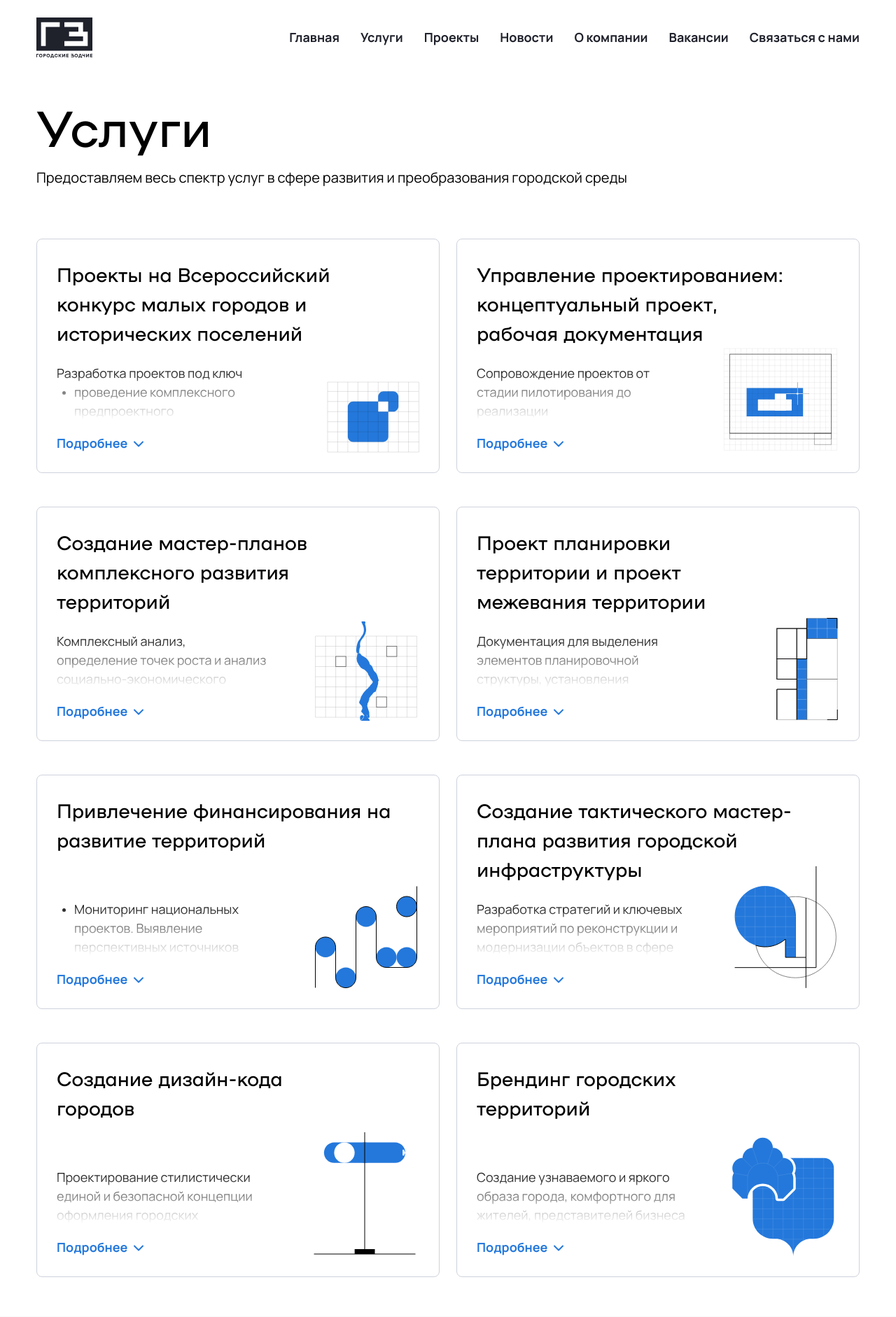
After one commit to acr0matic/gzodchie, a PHP site: page /service.php in a window 1280 px wide. The commit adds this page. Shown: the top 1882 px of the page at 70% size. Run offline with PHP 8.4, Linux system fonts and the light colour scheme; style sheets or scripts are compiled from the project's sources.

Commit message:
feat: верстка "услуги"

```diff
--- a/src/layout/partials/footer.php
+++ b/src/layout/partials/footer.php
@@ -134,6 +134,8 @@
 
   <script src="scripts/init.js"></script>
   <script src="scripts/hero.js"></script>
+  <script src="scripts/header.js"></script>
+  <script src="scripts/service.js"></script>
   <!-- endbuild -->
   </body>
 
--- a/src/layout/partials/header.php
+++ b/src/layout/partials/header.php
@@ -57,7 +57,7 @@
   <!-- endbuild -->
 </head>
 
-<body>
+<body class="page">
   <!-- Шапка -->
   <header id="header">
     <div class="container">
--- a/src/scss/layout/common/_page.scss
+++ b/src/scss/layout/common/_page.scss
@@ -3,5 +3,12 @@
 // -----------------------------------------------------------------------------
 
 .page {
+  &__title {
+    font-size: $font-size__display--medium;
+    line-height: $line-height--secondary;
+  }
 
+  &__text {
+    font-size: $font-size__text--large;
+  }
 }
--- a/src/scss/layout/page/_main.scss
+++ b/src/scss/layout/page/_main.scss
@@ -3,3 +3,4 @@
 @import "index/partner";
 @import "index/work";
 @import "index/about";
+@import "service/service/main";
--- /dev/null
+++ b/src/scss/layout/page/service/service/_card.scss
@@ -0,0 +1,135 @@
+.service-card {
+  padding: 28px;
+
+  border: 1px solid #cfd2dd;
+  border-radius: $border-radius;
+
+  &--big {
+    .service-card__content {
+      @include breakpoint($breakpoint-laptop--medium) {
+        width: 300px;
+      }
+
+      width: 600px;
+    }
+
+    .service-card__picture {
+      @include breakpoint($breakpoint-laptop--medium) {
+        width: 168px;
+      }
+    }
+  }
+
+  &--open {
+    .service-card__text {
+      max-height: var(--max-height);
+
+      &::after {
+        opacity: 0;
+        visibility: hidden;
+      }
+    }
+
+    .service-card__action {
+      @media (hover: hover) {
+        &:hover .service-card__arrow {
+          transform: rotate(180deg);
+        }
+      }
+    }
+
+    .service-card__arrow {
+      transform: rotate(180deg);
+    }
+  }
+
+  &__title {
+    margin-bottom: 24px;
+
+    font-weight: $weight-ExtraBold;
+    font-size: $font-size__text--huge + 4px;
+    font-family: Namu, sans-serif;
+  }
+
+  &__wrapper {
+    position: relative;
+
+    display: flex;
+    align-items: flex-end;
+  }
+
+  &__content {
+    width: 300px;
+  }
+
+  &__picture {
+    position: absolute;
+    right: 0;
+    bottom: 0;
+  }
+
+  &__image {
+    margin-left: auto;
+  }
+
+  &__text {
+    position: relative;
+    overflow: hidden;
+    max-height: 80px;
+
+    transition: $transition ease;
+
+    &::after {
+      content: "";
+      position: absolute;
+      bottom: 0;
+      left: 0;
+
+      width: 100%;
+      height: 80px;
+
+      background: linear-gradient(0deg, #ffffff 0%, rgba(#1f212b, 0) 100%);
+      pointer-events: none;
+
+      transition: $transition ease;
+    }
+
+    ul {
+      padding-left: 25px;
+      list-style-type: disc;
+
+      li {
+        &::marker {
+          font-size: 14px;
+        }
+      }
+    }
+  }
+
+  &__action {
+    position: relative;
+    z-index: 2;
+    display: inline-flex;
+    align-items: center;
+
+    margin-top: 20px;
+
+    color: $color-text__blue;
+    font-weight: $weight-Bold;
+
+    cursor: pointer;
+
+    @media (hover: hover) {
+      &:hover {
+        .service-card__arrow {
+          transform: translateY(2px);
+        }
+      }
+    }
+  }
+
+  &__arrow {
+    margin-left: 4px;
+    transition: $transition ease;
+  }
+}
--- /dev/null
+++ b/src/scss/layout/page/service/service/_main.scss
@@ -0,0 +1,2 @@
+@import "service";
+@import "card";
--- /dev/null
+++ b/src/scss/layout/page/service/service/_service.scss
@@ -0,0 +1,4 @@
+section#service {
+  padding-top: 134px;
+  padding-bottom: 56px;
+}
--- /dev/null
+++ b/src/service.php
@@ -0,0 +1,365 @@
+<?php include_once('layout/partials/header.php') ?>
+
+<!-- Основной контент -->
+<main id="service">
+  <section id="service" class="section">
+    <div class="container">
+      <div class="section__header">
+        <h2 class="section__title page__title">Услуги</h2>
+        <p class="page__text">
+          Предоставляем весь спектр услуг в сфере развития и преобразования городской среды
+        </p>
+      </div>
+      <!-- /.section__header text-center -->
+
+      <div class="service">
+        <div class="row">
+          <div class="col-6 col-xxl-4 mb-5">
+            <div class="service__card service-card">
+              <div class="service-card__container">
+                <h3 class="service-card__title">
+                  Проекты на Всероссийский
+                  <br>
+                  конкурс малых городов и
+                  <br>
+                  исторических поселений
+                </h3>
+                <div class="service-card__wrapper">
+                  <div class="service-card__content">
+                    <div class="service-card__text">
+                      <p>Разработка проектов под ключ</p>
+                      <ul>
+                        <li>проведение комплексного предпроектного</li>
+                        <li>анализа территории</li>
+                        <li>вовлечение населения и медиапродвижение</li>
+                        <li>разработка архитектурной концепции</li>
+                        <li>технико-экономическое и финансовое обоснование</li>
+                        <li>координация и консультации по разработке нормативно-правовых актов органов власти</li>
+                      </ul>
+                    </div>
+                    <!-- /.service-card__text -->
+
+                    <div class="service-card__action">
+                      Подробнее
+                      <img class="service-card__arrow" src="img/icons/control/arrow__more.svg" alt="">
+                    </div>
+                    <!-- /.service-card__action -->
+                  </div>
+                  <!-- /.service-card__content -->
+
+                  <picture class="service-card__picture">
+                    <img class="service-card__image" src="img/layout/page/service/service/1.svg" alt="">
+                  </picture>
+                </div>
+                <!-- /.service-card__wrapper -->
+              </div>
+              <!-- /.service-card__container -->
+            </div>
+            <!-- /.service__card service-card -->
+          </div>
+          <!-- /.col-4 -->
+
+          <div class="col-6 col-xxl-8 mb-5">
+            <div class="service__card service-card service-card--big">
+              <div class="service-card__container">
+                <h3 class="service-card__title">
+                  Управление проектированием:
+                  <br>
+                  концептуальный проект,
+                  <br>
+                  рабочая документация
+                </h3>
+                <div class="service-card__wrapper">
+                  <div class="service-card__content">
+                    <div class="service-card__text">
+                      <p>Сопровождение проектов от стадии пилотирования до реализации</p>
+                      <ul>
+                        <li>проведение комплекса предпроектных изысканий территории</li>
+                        <li>создание рамочной концепции</li>
+                        <li>тестирование предварительных проектных решений</li>
+                        <li>разработка проектной документации на основании пилотированных решений</li>
+                        <li>уточнение технических решений в рамках рабочей документации</li>
+                        <li>авторский надзор</li>
+                      </ul>
+                    </div>
+                    <!-- /.service-card__text -->
+
+                    <div class="service-card__action">
+                      Подробнее
+                      <img class="service-card__arrow" src="img/icons/control/arrow__more.svg" alt="">
+                    </div>
+                    <!-- /.service-card__action -->
+                  </div>
+                  <!-- /.service-card__content -->
+
+                  <picture class="service-card__picture">
+                    <img class="service-card__image" src="img/layout/page/service/service/2.svg" alt="">
+                  </picture>
+                </div>
+                <!-- /.service-card__wrapper -->
+              </div>
+              <!-- /.service-card__container -->
+            </div>
+            <!-- /.service__card service-card -->
+          </div>
+          <!-- /.col-8 -->
+
+          <div class="col-6 col-xxl-4 mb-5">
+            <div class="service__card service-card">
+              <div class="service-card__container">
+                <h3 class="service-card__title">
+                  Создание мастер-планов
+                  <br>
+                  комплексного развития
+                  <br>
+                  территорий
+                </h3>
+
+                <div class="service-card__wrapper">
+                  <div class="service-card__content">
+                    <div class="service-card__text">
+                      <p> Комплексный анализ, определение точек роста и анализ социально-экономического</p>
+                      <ul>
+                        <li>портрета рассматриваемой территории</li>
+                        <li>рамочная концепция, сценарии развития территорий</li>
+                        <li>работа с жителями, проведение встреч в формате проектных семинаров для обсуждения промежуточных результатов проекта</li>
+                        <li>мастер-план территории, документ долгосрочного пространственного планирования</li>
+                      </ul>
+                    </div>
+                    <!-- /.service-card__text -->
+
+                    <div class="service-card__action">
+                      Подробнее
+                      <img class="service-card__arrow" src="img/icons/control/arrow__more.svg" alt="">
+                    </div>
+                    <!-- /.service-card__action -->
+                  </div>
+                  <!-- /.service-card__content -->
+
+                  <picture class="service-card__picture">
+                    <img class="service-card__image" src="img/layout/page/service/service/3.svg" alt="">
+                  </picture>
+                </div>
+                <!-- /.service-card__wrapper -->
+              </div>
+              <!-- /.service-card__container -->
+            </div>
+            <!-- /.service__card service-card -->
+          </div>
+          <!-- /.col-4 -->
+
+          <div class="col-6 col-xxl-4 mb-5">
+            <div class="service__card service-card">
+              <div class="service-card__container">
+                <h3 class="service-card__title">
+                  Проект планировки
+                  <br>
+                  территории и проект
+                  <br>
+                  межевания территории
+                </h3>
+
+                <div class="service-card__wrapper">
+                  <div class="service-card__content">
+                    <div class="service-card__text">
+                      <p> Документация для выделения элементов планировочной структуры, установления параметров планируемого развития, зон планируемого размещения объектов федерального, регионального и местного значения</p>
+                    </div>
+                    <!-- /.service-card__text -->
+
+                    <div class="service-card__action">
+                      Подробнее
+                      <img class="service-card__arrow" src="img/icons/control/arrow__more.svg" alt="">
+                    </div>
+                    <!-- /.service-card__action -->
+                  </div>
+                  <!-- /.service-card__content -->
+
+                  <picture class="service-card__picture">
+                    <img class="service-card__image" src="img/layout/page/service/service/4.svg" alt="">
+                  </picture>
+                </div>
+                <!-- /.service-card__wrapper -->
+              </div>
+              <!-- /.service-card__container -->
+            </div>
+            <!-- /.service__card service-card -->
+          </div>
+          <!-- /.col-4 -->
+
+          <div class="col-6 col-xxl-4 mb-5">
+            <div class="service__card service-card">
+              <div class="service-card__container">
+                <h3 class="service-card__title">
+                  Привлечение финансирования на развитие территорий
+                  <br>
+                  &nbsp;
+                </h3>
+
+                <div class="service-card__wrapper">
+                  <div class="service-card__content">
+                    <div class="service-card__text">
+                      <ul>
+                        <li>Мониторинг национальных проектов. Выявление перспективных источников финансирования</li>
+                        <li>Разработка дорожных карт по привлечению финансирования из выявленных источников</li>
+                        <li>Управленческий «спецназ», командируемый для реализации дорожных карт и передачи компетенций местным кадрам</li>
+                      </ul>
+                    </div>
+                    <!-- /.service-card__text -->
+
+                    <div class="service-card__action">
+                      Подробнее
+                      <img class="service-card__arrow" src="img/icons/control/arrow__more.svg" alt="">
+                    </div>
+                    <!-- /.service-card__action -->
+                  </div>
+                  <!-- /.service-card__content -->
+
+                  <picture class="service-card__picture">
+                    <img class="service-card__image" src="img/layout/page/service/service/5.svg" alt="">
+                  </picture>
+                </div>
+                <!-- /.service-card__wrapper -->
+              </div>
+              <!-- /.service-card__container -->
+            </div>
+            <!-- /.service__card service-card -->
+          </div>
+          <!-- /.col-4 -->
+
+          <div class="col-6 col-xxl-4">
+            <div class="service__card service-card">
+              <div class="service-card__container">
+                <h3 class="service-card__title">
+                  Создание тактического мастер-плана развития городской инфраструктуры
+                </h3>
+
+                <div class="service-card__wrapper">
+                  <div class="service-card__content">
+                    <div class="service-card__text">
+                      <p>Разработка стратегий и ключевых мероприятий по реконструкции и модернизации объектов в сфере городских систем жизнеобеспечения</p>
+                      <ul>
+                        <li>инженерной инфраструктуры</li>
+                        <li>транспортно-пешеходной инфраструктуры</li>
+                        <li>ландшафтно-рекреационной инфраструктуры</li>
+                        <li>общественно-деловой и социальной инфраструктуры</li>
+                      </ul>
+                      <p>Поэтапный план реализации ключевых проектов на основе социально-демографического прогноза и экономического портрета города</p>
+                    </div>
+                    <!-- /.service-card__text -->
+
+                    <div class="service-card__action">
+                      Подробнее
+                      <img class="service-card__arrow" src="img/icons/control/arrow__more.svg" alt="">
+                    </div>
+                    <!-- /.service-card__action -->
+                  </div>
+                  <!-- /.service-card__content -->
+
+                  <picture class="service-card__picture">
+                    <img class="service-card__image" src="img/layout/page/service/service/6.svg" alt="">
+                  </picture>
+                </div>
+                <!-- /.service-card__wrapper -->
+              </div>
+              <!-- /.service-card__container -->
+            </div>
+            <!-- /.service__card service-card -->
+          </div>
+          <!-- /.col-4 -->
+
+          <div class="col-6 col-xxl-4">
+            <div class="service__card service-card">
+              <div class="service-card__container">
+                <h3 class="service-card__title">
+                  Создание дизайн-кода
+                  <br>
+                  городов
+                  <br>
+                  &nbsp;
+                </h3>
+
+                <div class="service-card__wrapper">
+                  <div class="service-card__content">
+                    <div class="service-card__text">
+                      <p>
+                        Проектирование стилистически единой и безопасной концепции оформления городских пространств
+                        Внедрение правил и рекомендаций дизайн-кода на основе анализа архитектурного ландшафта
+                      </p>
+                    </div>
+                    <!-- /.service-card__text -->
+
+                    <div class="service-card__action">
+                      Подробнее
+                      <img class="service-card__arrow" src="img/icons/control/arrow__more.svg" alt="">
+                    </div>
+                    <!-- /.service-card__action -->
+                  </div>
+                  <!-- /.service-card__content -->
+
+                  <picture class="service-card__picture">
+                    <img class="service-card__image" src="img/layout/page/service/service/7.svg" alt="">
+                  </picture>
+                </div>
+                <!-- /.service-card__wrapper -->
+              </div>
+              <!-- /.service-card__container -->
+            </div>
+            <!-- /.service__card service-card -->
+          </div>
+          <!-- /.col-4 -->
+
+          <div class="col-6 col-xxl-4">
+            <div class="service__card service-card">
+              <div class="service-card__container">
+                <h3 class="service-card__title">
+                  Брендинг городских
+                  <br>
+                  территорий
+                  <br>
+                  &nbsp;
+                </h3>
+
+                <div class="service-card__wrapper">
+                  <div class="service-card__content">
+                    <div class="service-card__text">
+                      <p>Создание узнаваемого и яркого образа города, комфортного для жителей, представителей бизнеса и туристов:</p>
+                      <ul>
+                        <li>предпроектный анализ социокультурного и исторического контекста развития региона, его туристического потенциала, существующих особенностей территории</li>
+                        <li>разработка уникальной айдентики места с учетом социокультурного и исторического контекста;</li>
+                        <li>проектирование стилистически единой, комфортной и безопасной среды;</li>
+                        <li>аккумулирование ресурсов и возможностей;</li>
+                      </ul>
+                    </div>
+                    <!-- /.service-card__text -->
+
+                    <div class="service-card__action">
+                      Подробнее
+                      <img class="service-card__arrow" src="img/icons/control/arrow__more.svg" alt="">
+                    </div>
+                    <!-- /.service-card__action -->
+                  </div>
+                  <!-- /.service-card__content -->
+
+                  <picture class="service-card__picture">
+                    <img class="service-card__image" src="img/layout/page/service/service/8.svg" alt="">
+                  </picture>
+                </div>
+                <!-- /.service-card__wrapper -->
+              </div>
+              <!-- /.service-card__container -->
+            </div>
+            <!-- /.service__card service-card -->
+          </div>
+          <!-- /.col-4 -->
+        </div>
+        <!-- /.row -->
+      </div>
+      <!-- /.service -->
+    </div>
+    <!-- /.container -->
+  </section>
+
+  <?php include_once('layout/block/callback.php') ?>
+</main>
+
+<?php include_once('layout/partials/footer.php') ?>
```
Also changed, not shown: src/scripts/header.js (added, +7 -0 lines), src/scripts/service.js (added, +15 -0 lines), src/img/icons/control/arrow__more.svg (added), src/img/layout/page/service/service/1.svg, src/img/layout/page/service/service/2.svg, src/img/layout/page/service/service/3.svg, src/img/layout/page/service/service/4.svg, src/img/layout/page/service/service/5.svg, src/img/layout/page/service/service/6.svg, src/img/layout/page/service/service/7.svg, src/img/layout/page/service/service/8.svg, src/scripts/libraries/swiper-bundle.min.js.
